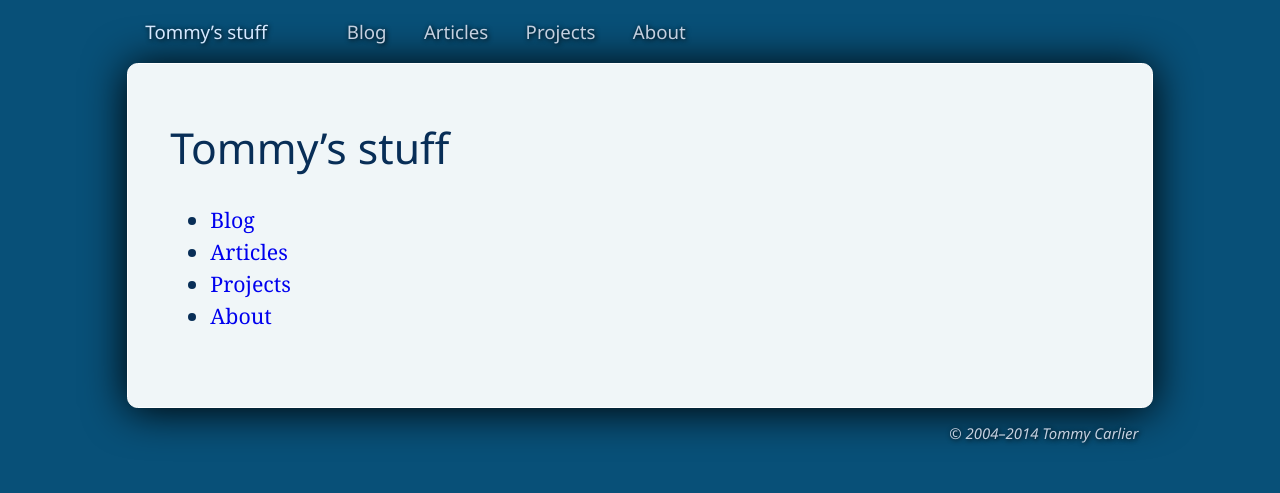
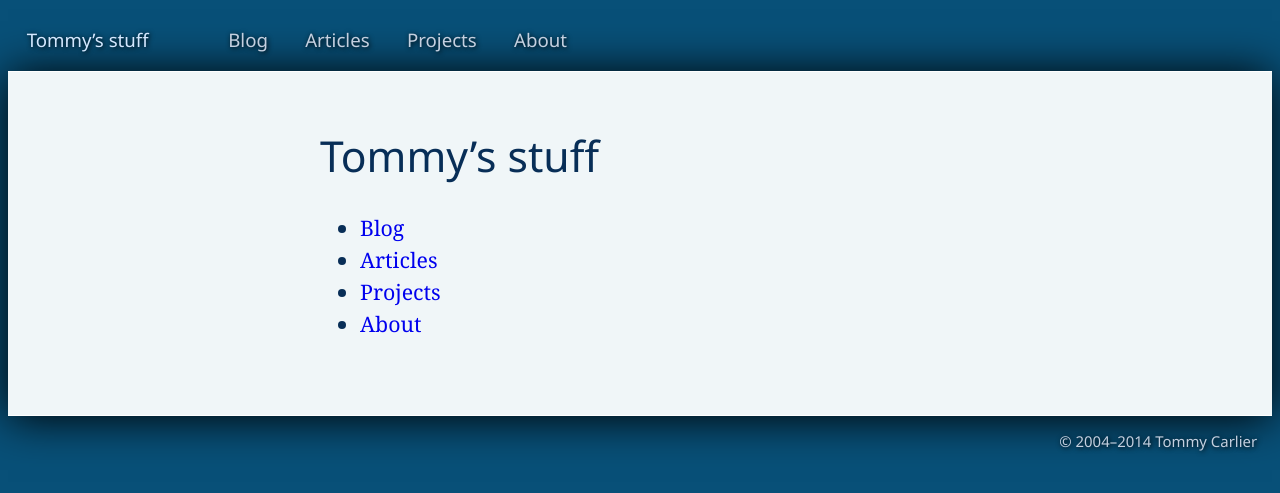
Before and after one commit to tommy-carlier/www.tcx.be, a Jekyll site: the page built from index.html, in a window 1280 px wide. Shown: the top 493 px of the page. Built offline with Jekyll 4.4.1, drawn with Linux system fonts in a browser that asks for light colours.

Commit message:
Changed styling and layout (full-width page)

```diff
--- a/_layouts/default.html
+++ b/_layouts/default.html
@@ -18,7 +18,9 @@
       <li><a href="{{site.baseUrl}}about/">About</a>
     </ul></nav>
   </header>
-  <div class="content">{{content}}</div>
+  <div class="page">
+    <div class="content">{{content}}</div>
+  </div>
   <footer>© 2004–{{site.time | date:'%Y'}} Tommy Carlier</footer>
 </body>
 </html>
--- a/assets/_sass/style-vars.sass
+++ b/assets/_sass/style-vars.sass
@@ -5,9 +5,9 @@ $frame-text-shadow: 1px 1px 5px #000
 $frame-highlight-color: #D4E8FF
 $frame-highlight-shadow: 0 0 10px #FFF
 
-$content-font: normal 16pt/150% Georgia, serif
-$content-background: #F0F6F8
-$content-text-color: #082E57
-$content-border-color: #FFF
+$page-font: normal 16pt/150% Georgia, serif
+$page-background: #F0F6F8
+$page-text-color: #082E57
+$page-border: solid 1px #FFF
 
 $heading-font: normal 200% "Segoe UI", Avenir, Tahoma, sans-serif
--- a/assets/site.sass
+++ b/assets/site.sass
@@ -8,8 +8,6 @@ html
   color: $frame-text-color
 
 body
-  margin: 0 auto
-  max-width: 55em
   font: $frame-font
 
   &> header
@@ -43,16 +41,19 @@ body
     text-align: right
     text-shadow: $frame-text-shadow
     font-size: 80%
-    font-style: italic
     padding: 0.5em 1em
 
+.page
+  background: $page-background
+  color: $page-text-color
+  font: $page-font
+  border-top: $page-border
+  border-bottom: $page-border
+  box-shadow: 0 0.1em 2em #000
+
 .content
-  background: $content-background
-  color: $content-text-color
-  font: $content-font
-  border: solid 1px $content-border-color
-  border-radius: 0.5em
-  box-shadow: 0 0.1em 2em #000
+  margin: 0 auto
+  max-width: 30em
   padding: 2.5em 2em
 
 a
@@ -75,20 +76,20 @@ h1:first-child
     background: transparent
     color: #000
 
+  .page
+    border: none
+    box-shadow: none
+    font-size: 12pt
+
   .content
-    border: none
-    border-radius: 0
-    box-shadow: none
     padding: 0
-    font-size: 12pt
 
     a
       color: #000
 
-@media only screen and (max-width: 55em)
+@media only screen and (max-width: 321px)
   body
     font-size: 10pt
-    max-width: none
 
     &> header > a
       font-size: 150%
@@ -96,11 +97,9 @@ h1:first-child
 
     &> footer
       font-size: 100%
-      font-style: normal
 
   .content
     font-size: 12pt
-    border-radius: 0
     padding: 1em
 
   h1
```
